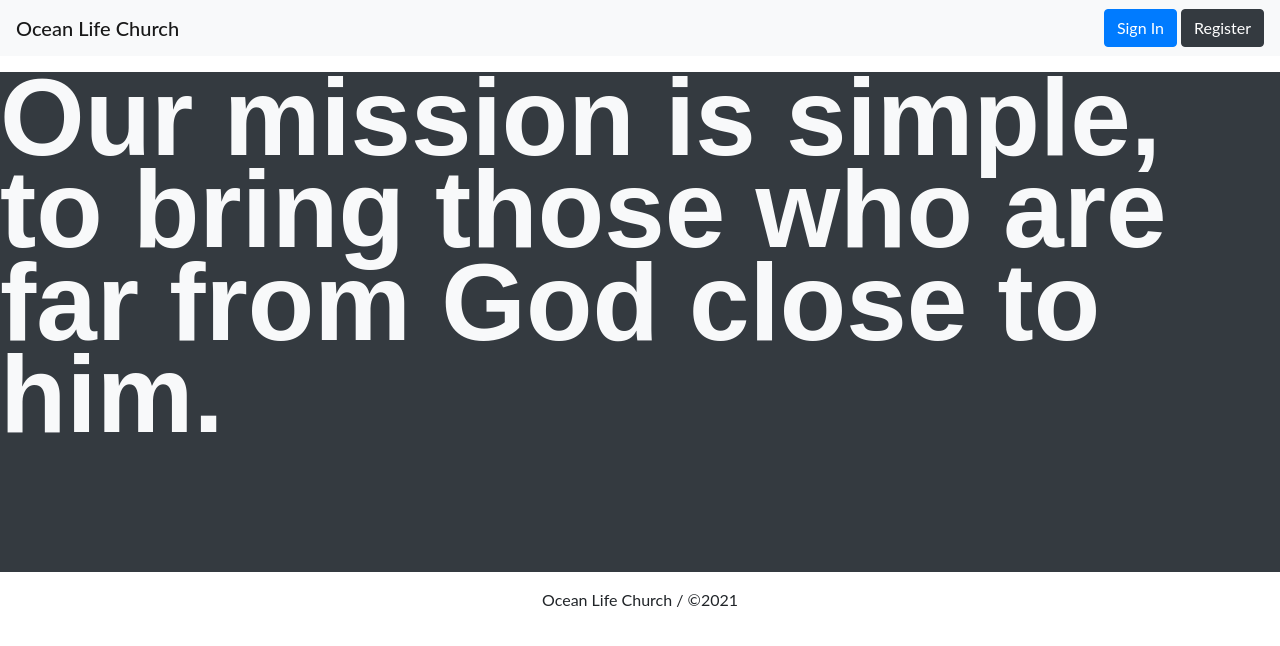
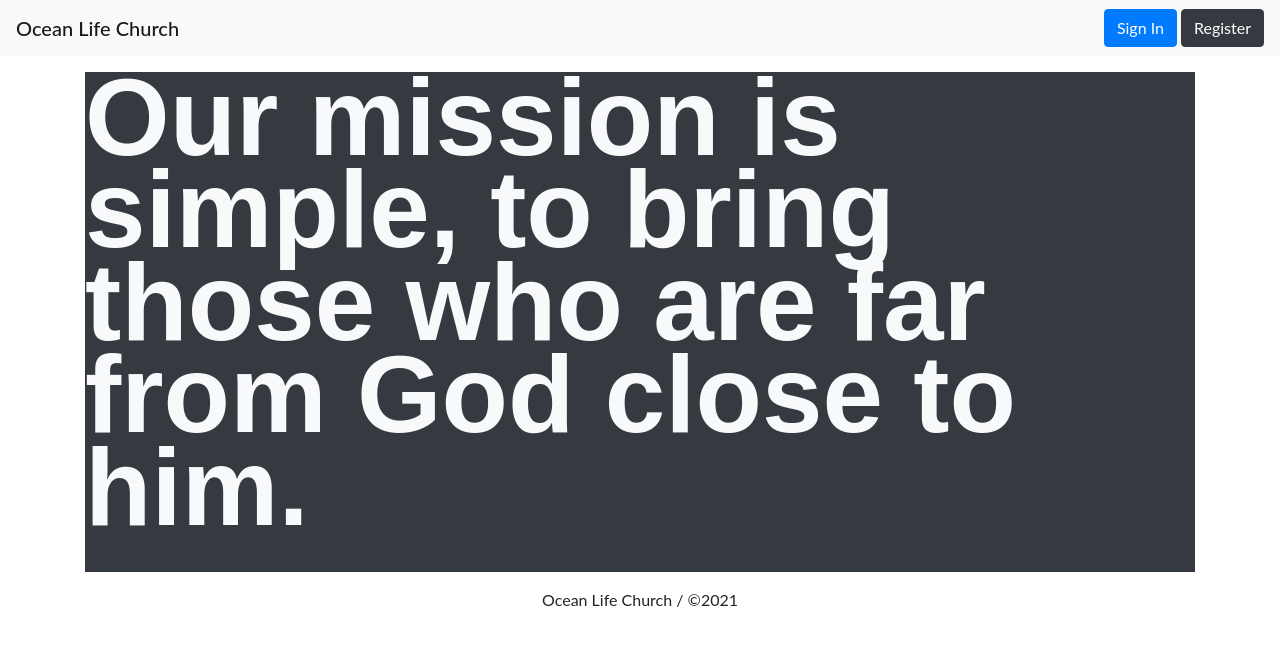
Before and after one commit to kevincastro015/Final_Project_MDC, a React app: page / in a window 1280 px wide. Built offline with nearby package versions, Linux system fonts and the light colour scheme; some packages are replaced by stand-ins of ours.

Commit message:
missionProcess

```diff
--- a/src/js/views/home.js
+++ b/src/js/views/home.js
@@ -4,11 +4,13 @@ import { useHistory } from "react-router-dom";
 
 export const Home = () => {
 	return (
-		<div id="homeBackground" className="bg-dark text-light">
-			<h2>
-				Our mission is
-				<span className="highlight-text"> simple,</span> to bring those who are far from God close to him.
-			</h2>
+		<div className="container">
+			<div id="homeBackground" className="bg-dark text-light">
+				<h3>
+					Our mission is
+					<span className="highlight-text"> simple,</span> to bring those who are far from God close to him.
+				</h3>
+			</div>
 		</div>
 	);
 };
--- a/src/styles/index.scss
+++ b/src/styles/index.scss
@@ -79,7 +79,7 @@ body {
 #homeBackground {
      height: 500px;
 }
-h2 {
+h3 {
     font-size: 5.5em;
     line-height: 1em;
     margin-top: 10px;
```
